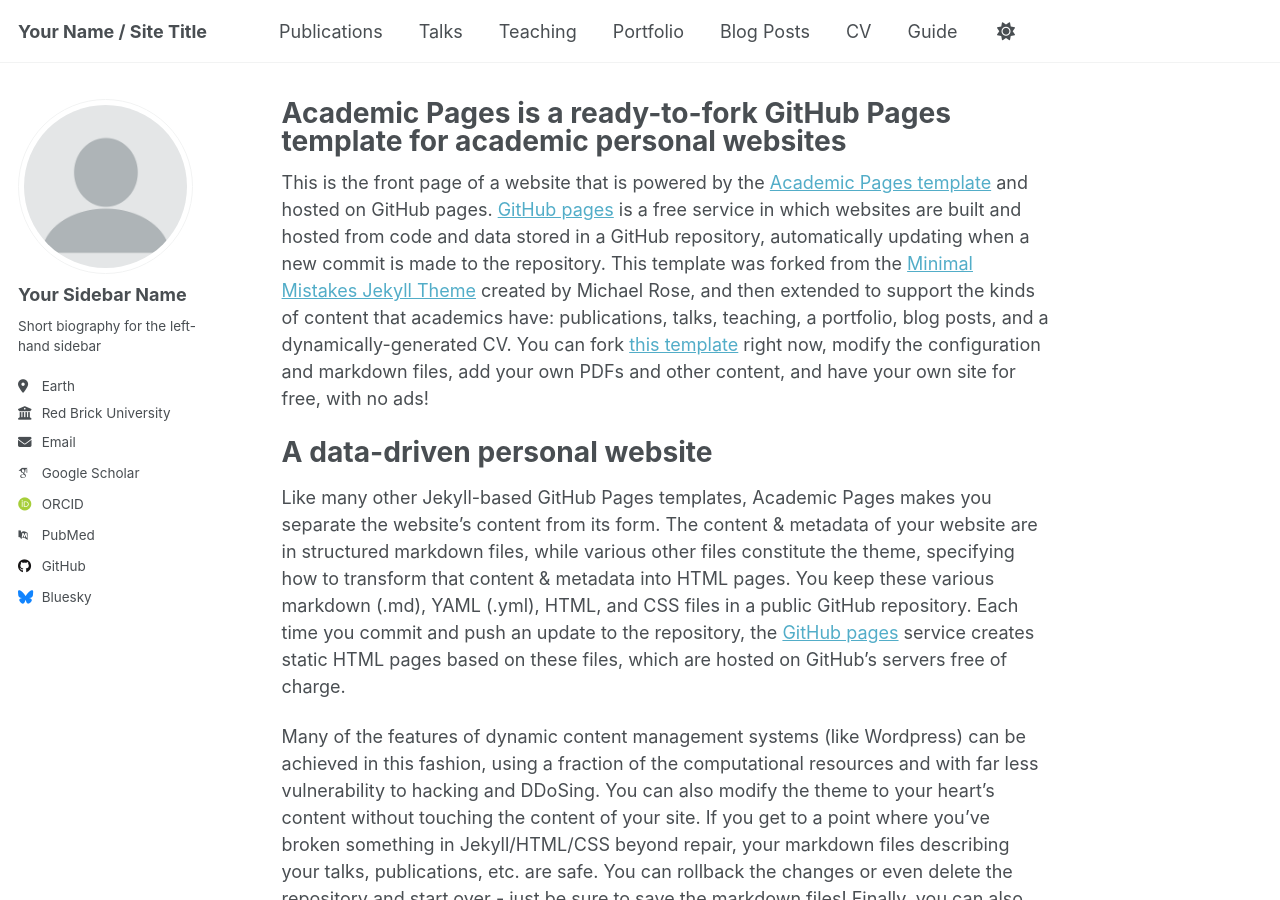
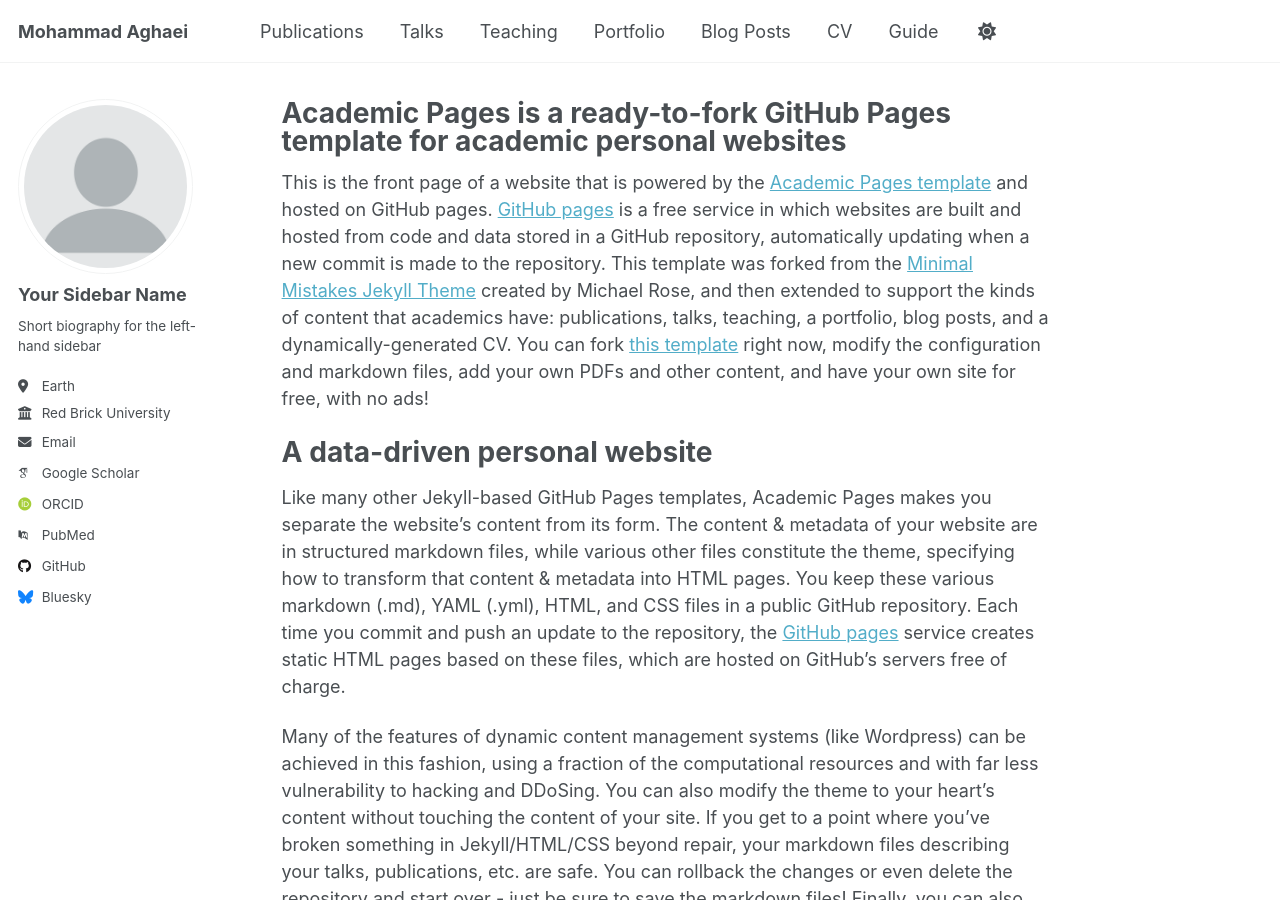
Before and after one commit to mohmmadweb/mohmmadweb.github.io, a Jekyll site: the page built from _pages/about.md, in a window 1280 px wide and 900 px high. Built offline with Jekyll 4.4.1, drawn with Linux system fonts in a browser that asks for light colours; some web fonts are replaced.

Commit message:
Update _config.yml

```diff
--- a/_config.yml
+++ b/_config.yml
@@ -9,7 +9,7 @@
 # Basic Site Settings
 locale                   : "en-US"
 site_theme               : "default"
-title                    : "Your Name / Site Title"
+title                    : "Mohammad Aghaei"
 title_separator          : "-"
 name                     : &name "Your Name"
 description              : &description "personal description"
```
